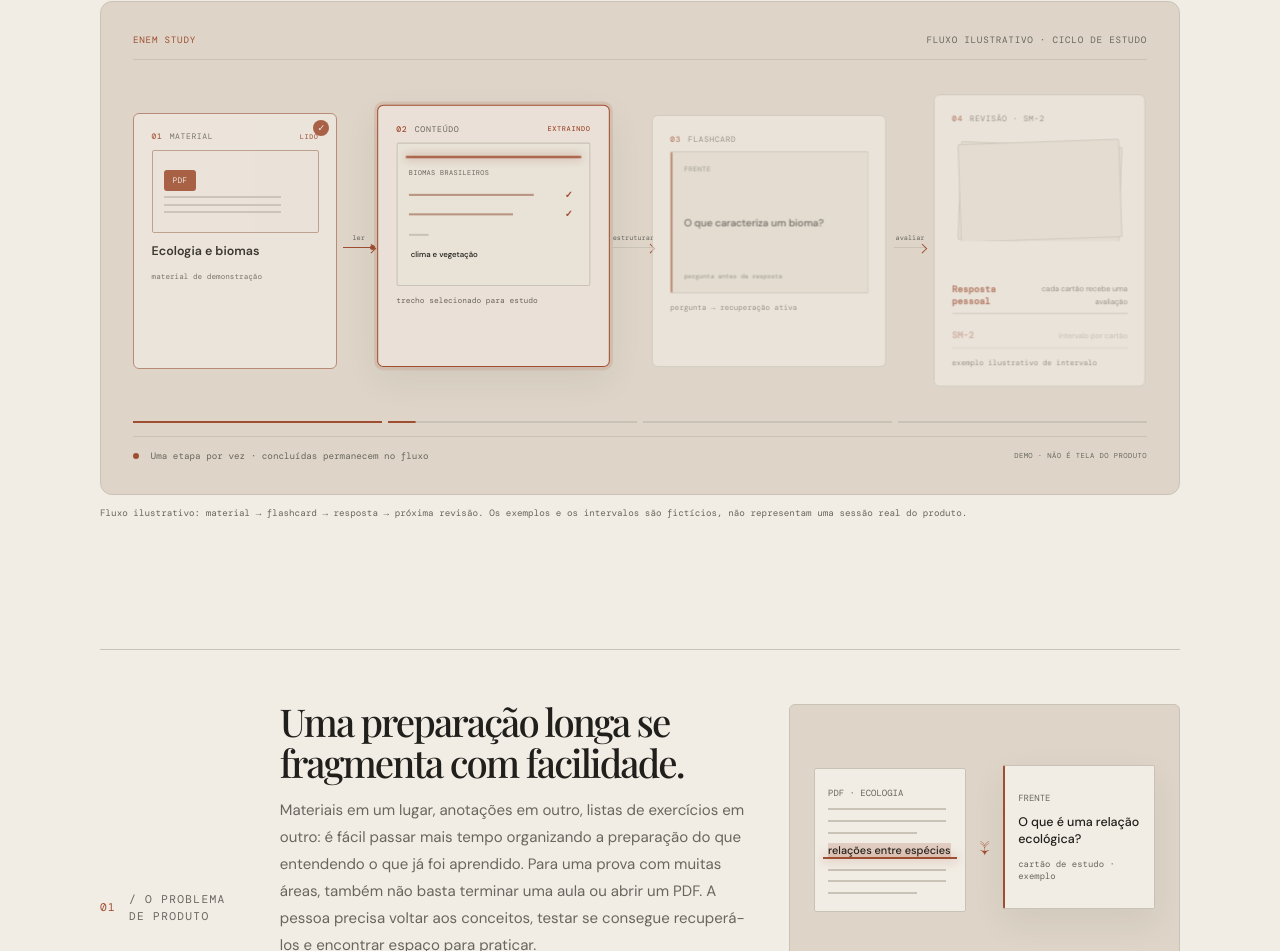
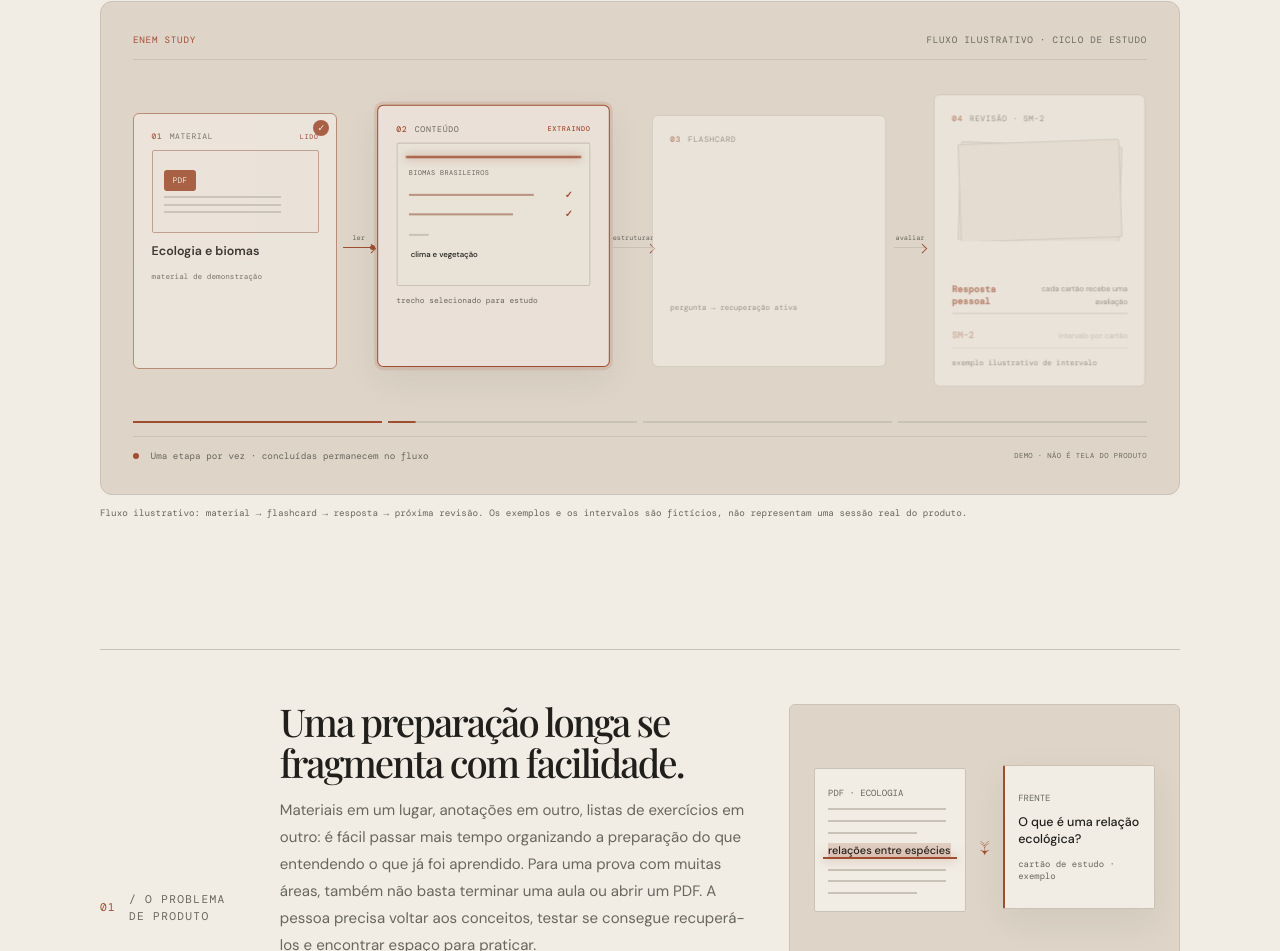
Before and after one commit to woragis/site, a Next.js app: page /projetos/enem-study in a window 1280 px wide. Shown: the part 1264-2215 px from the top of the page. Built offline with nearby package versions, Linux system fonts and the light colour scheme; no server answers; a web font is replaced by a local one.

Commit message:
fix(portfolio): separa entrada e virada do flashcard

```diff
--- a/src/app/globals.css
+++ b/src/app/globals.css
@@ -634,7 +634,8 @@ html[data-theme="index"] .file-organizer-spotlight__visual .file-organizer-visua
 .enem-study-visual__stage--cards.is-active .enem-study-visual__card-build-target > i { animation: enem-card-line 1s ease-out 1 both; animation-delay: 1.7s; }
 .enem-study-visual__stage--cards.is-active .enem-study-visual__card-build-target > i:nth-of-type(2) { animation-delay: 2.3s; }
 .enem-study-visual__stage--cards.is-active .enem-study-visual__card-build-target > i:nth-of-type(3) { animation-delay: 2.9s; }
-.enem-study-visual__flip-card { position: relative; transform-style: preserve-3d; transform: rotateY(0); }
+.enem-study-visual__card-reveal { position: absolute; inset: 0; opacity: 0; transform: scale(.84) translateY(.5rem); }
+.enem-study-visual__flip-card { position: relative; width: 100%; height: 100%; transform-style: preserve-3d; transform: rotateY(0); }
 .enem-study-visual__card { position: absolute; inset: 0; min-height: 0; align-content: space-between; padding: .75rem; -webkit-backface-visibility: hidden; backface-visibility: hidden; transform: translateZ(1px); }
 .enem-study-visual__card > b { font-size: clamp(.58rem, .8vw, .78rem); }
 .enem-study-visual__card > small { color: var(--color-muted); font: .4rem var(--font-mono); }
@@ -685,9 +686,11 @@ html[data-theme="index"] .file-organizer-spotlight__visual .file-organizer-visua
 .enem-study-visual__stage--extract.is-complete .enem-study-visual__extract-line > i { background: color-mix(in srgb, var(--color-accent) 40%, var(--color-line)); }
 .enem-study-visual__stage--extract.is-complete .enem-study-visual__extract-line > b { opacity: 1; transform: none; }
 .enem-study-visual__stage--extract.is-complete .enem-study-visual__extract-page > strong { background: color-mix(in srgb, var(--color-accent) 24%, var(--color-paper)); }
-.enem-study-visual__stage--cards.is-active .enem-study-visual__flip-card { animation: enem-card-create-and-flip 7.6s cubic-bezier(.2,.75,.25,1) 1 both; }
+.enem-study-visual__stage--cards.is-active .enem-study-visual__card-reveal { animation: enem-card-reveal 7.6s cubic-bezier(.2,.75,.25,1) 1 both; }
+.enem-study-visual__stage--cards.is-active .enem-study-visual__flip-card { animation: enem-card-flip 7.6s cubic-bezier(.2,.75,.25,1) 1 both; }
 .enem-study-visual__stage--cards.is-complete .enem-study-visual__card-build { display: none; }
-.enem-study-visual__stage--cards.is-complete .enem-study-visual__flip-card { opacity: 1; transform: rotateY(180deg) scale(1); }
+.enem-study-visual__stage--cards.is-complete .enem-study-visual__card-reveal { opacity: 1; transform: none; }
+.enem-study-visual__stage--cards.is-complete .enem-study-visual__flip-card { transform: rotateY(180deg); }
 .enem-study-visual__stage--review.is-active .enem-study-visual__review-card--one { animation: enem-review-card 3.7s cubic-bezier(.2,.75,.25,1) 1 both; }
 .enem-study-visual__stage--review.is-active .enem-study-visual__review-card--two { animation: enem-review-card 3.7s cubic-bezier(.2,.75,.25,1) 1 both; animation-delay: 4s; }
 .enem-study-visual__stage--review.is-active .enem-study-visual__review-card--three { animation: enem-review-card 3.7s cubic-bezier(.2,.75,.25,1) 1 both; animation-delay: 8s; }
@@ -710,6 +713,7 @@ html[data-theme="index"] .file-organizer-spotlight__visual .file-organizer-visua
 .enem-study-visual--compact .enem-study-visual__connector:nth-of-type(4), .enem-study-visual--compact .enem-study-visual__connector:nth-of-type(6) { display: none; }
 .enem-study-visual--compact .enem-study-visual__flip-space { min-height: 2.2rem; }
 .enem-study-visual--compact .enem-study-visual__card-build { display: none; }
+.enem-study-visual--compact .enem-study-visual__card-reveal { position: relative; inset: auto; opacity: 1; transform: none; }
 .enem-study-visual--compact .enem-study-visual__card { min-height: 2.2rem; }
 .enem-study-visual--compact .enem-study-visual__card > small { display: none; }
 .enem-study-visual--compact .enem-study-visual__flip-card { animation: none; }
@@ -726,7 +730,8 @@ html[data-theme="index"] .file-organizer-spotlight__visual .file-organizer-visua
 @keyframes enem-card-chip { 0% { opacity: 1; transform: translateX(0); } 80%, 100% { opacity: 0; transform: translateX(4rem) scale(.8); } }
 @keyframes enem-card-line { 0% { transform: scaleX(.08); } 100% { transform: scaleX(1); } }
 @keyframes enem-card-build-window { 0%, 8% { opacity: 1; } 54% { opacity: 1; } 63%, 100% { opacity: 0; } }
-@keyframes enem-card-create-and-flip { 0%, 48% { opacity: 0; transform: rotateY(0) scale(.84) translateY(.5rem); } 58%, 68% { opacity: 1; transform: rotateY(0) scale(1) translateY(0); } 84%, 100% { opacity: 1; transform: rotateY(180deg) scale(1) translateY(0); } }
+@keyframes enem-card-reveal { 0%, 48% { opacity: 0; transform: scale(.84) translateY(.5rem); } 58%, 68% { opacity: 1; transform: scale(1) translateY(0); } 84%, 100% { opacity: 1; transform: scale(1) translateY(0); } }
+@keyframes enem-card-flip { 0%, 68% { transform: rotateY(0); } 84%, 100% { transform: rotateY(180deg); } }
 @keyframes enem-review-card { 0%, 8% { opacity: 0; transform: translateY(2rem) scale(.88); } 18%, 36% { opacity: 1; transform: translateY(0) scale(1); } 48%, 67% { opacity: 1; transform: translateY(0) scale(1); } 82%, 100% { opacity: 0; transform: translate(115%, -.15rem) scale(.88) rotate(4deg); } }
 @keyframes enem-review-flip { 0%, 36% { transform: rotateY(0); } 50%, 100% { transform: rotateY(180deg); } }
 @keyframes enem-review-choice { 0% { transform: scale(.9); } 70%, 100% { transform: scale(1); } }
@@ -1087,6 +1092,7 @@ html[data-theme="index"] .project-card__visual--enem-study::before, html[data-th
   .enem-study-visual__extract-line > i { background: color-mix(in srgb, var(--color-accent) 40%, var(--color-line)); }
   .enem-study-visual__extract-line > b { opacity: 1; transform: none; }
   .enem-study-visual__extract-page > strong { background: color-mix(in srgb, var(--color-accent) 20%, var(--color-paper)); }
+  .enem-study-visual__card-reveal { opacity: 1 !important; transform: none !important; }
   .enem-study-visual__flip-card { animation: none !important; transform: rotateY(180deg) !important; }
   .enem-study-visual__card-build { display: none !important; }
   .enem-study-visual__review-card--one { opacity: 1 !important; transform: none !important; }
--- a/src/components/enem-study-visual.tsx
+++ b/src/components/enem-study-visual.tsx
@@ -104,9 +104,11 @@ export function EnemStudyVisual({ compact = false }: { compact?: boolean }) {
               <i>→</i>
               <div className="enem-study-visual__card-build-target"><small>NOVO CARTÃO</small><i /><i /><i /></div>
             </div>
-            <div className="enem-study-visual__flip-card">
-              <div className="enem-study-visual__card enem-study-visual__card--front"><span>FRENTE</span><b>O que caracteriza um bioma?</b><small>pergunta antes da resposta</small></div>
-              <div className="enem-study-visual__card enem-study-visual__card--answer"><span>RESPOSTA</span><b>Clima, vegetação e fauna em interação.</b><small>conceito-chave</small></div>
+            <div className="enem-study-visual__card-reveal">
+              <div className="enem-study-visual__flip-card">
+                <div className="enem-study-visual__card enem-study-visual__card--front"><span>FRENTE</span><b>O que caracteriza um bioma?</b><small>pergunta antes da resposta</small></div>
+                <div className="enem-study-visual__card enem-study-visual__card--answer"><span>RESPOSTA</span><b>Clima, vegetação e fauna em interação.</b><small>conceito-chave</small></div>
+              </div>
             </div>
           </div>
           <span>pergunta → recuperação ativa</span>
```
